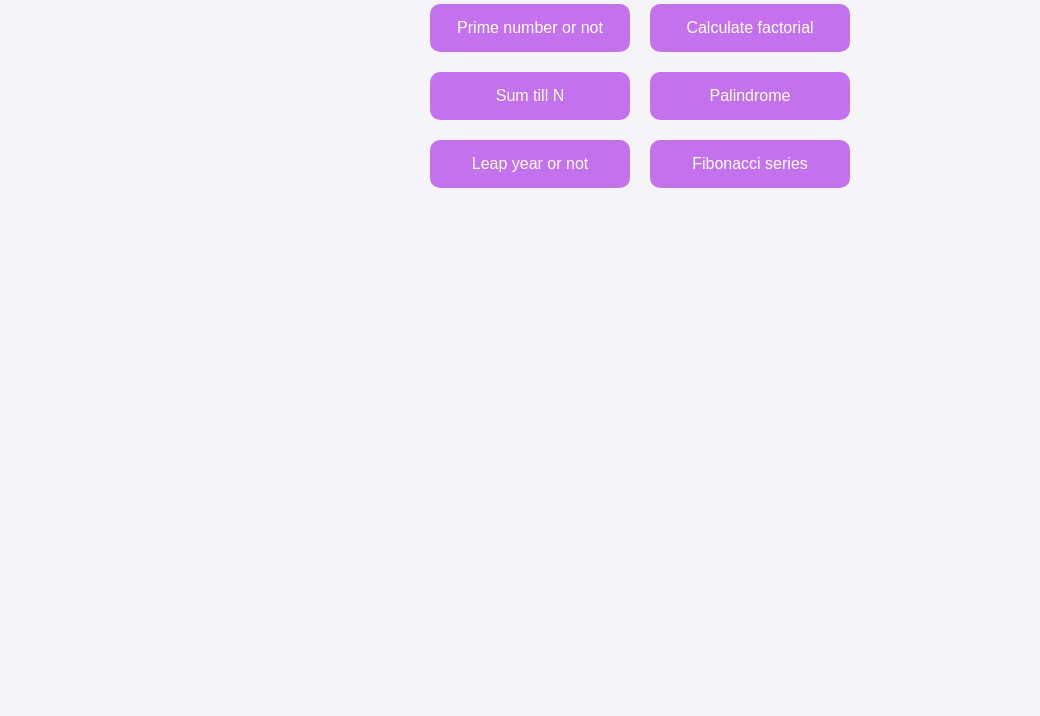
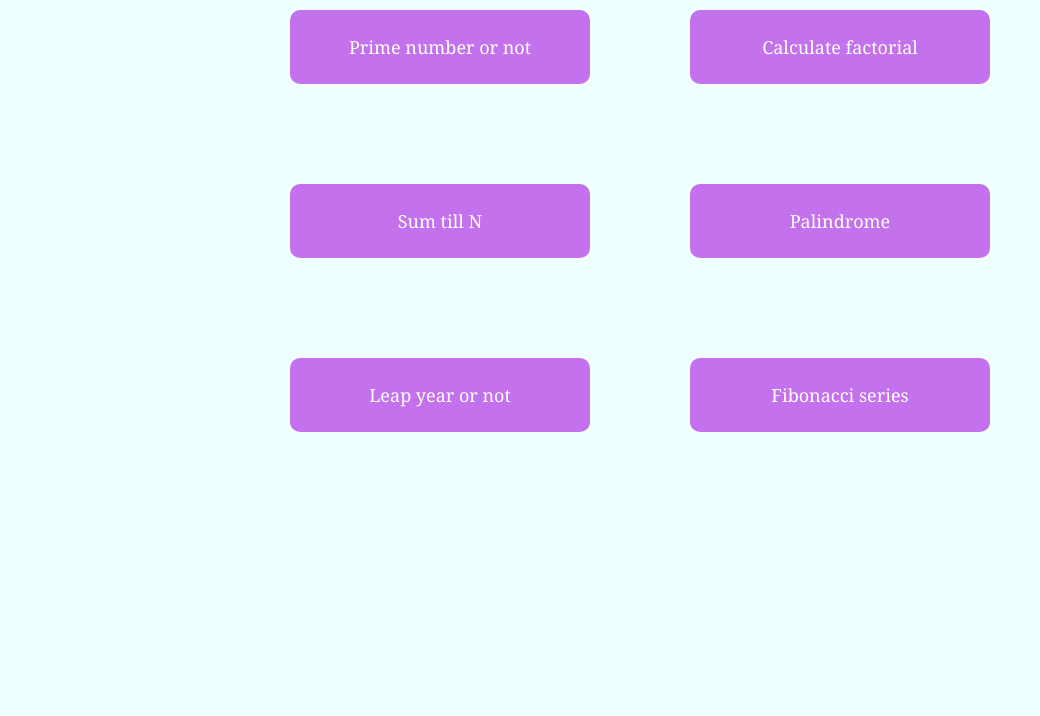
Before and after one commit to shreyarekere/Basic-Maths, a plain HTML site: page index.html in a window 1280 px wide. Shown: the part 84-800 px from the top of the page, without its empty margins (0-1040 px from the left). Drawn offline with Linux system fonts and the light colour scheme.

Commit message:
Update index.html

```diff
--- a/index.html
+++ b/index.html
@@ -3,36 +3,41 @@
 <head>
     <meta charset="UTF-8">
     <meta name="viewport" content="width=device-width, initial-scale=1.0">
-  <title>Basic Maths</title>
+    <title>MY_Version</title>
     <style>
      body {
-      font-family: Arial, sans-serif;
-      text-align: center;
-      background: #f4f4f9;
+        font-family: Georgia, 'Times New Roman', Times, serif;
+        background-color:azure;
+        text-align: justify;
      }
      h1 {
-      margin: 20px 0;
+        margin: 2% auto;
     }
+    /*creating a container to add the buttons where we have 2 buttons for each row within the container*/
     .container {
       display: grid;
-      grid-template-columns: repeat(2, 200px);
-      gap: 20px;
+      grid-template-columns: repeat(2, 300px);
+      gap: 100px;
       justify-content: center;
-      margin-top: 30px;
+      margin-top: 10px;
     }
+    /*setting the characteristics of the button*/
     button {
-      padding: 15px;
+      padding: 25px;
       background: #c471ed;
       border: none;
       color: white;
-      font-size: 16px;
+      font-family: Georgia, 'Times New Roman', Times, serif;
+      font-size: 18px;
       cursor: pointer;
       border-radius: 10px;
       transition: 0.3s;
     }
+    /*setting the button darker when clicked*/
     button:hover {
       background: #a44ee0;
     }
+    /*when you click the button how should it look*/
     .modal {
       display: none;
       position: fixed;
@@ -42,6 +47,7 @@
       justify-content: center;
       align-items: center;
     }
+    /*content in the modal how should it look*/
     .modal-content {
       background: white;
       padding: 20px;
@@ -64,10 +70,10 @@
       border-radius: 5px;
       cursor: pointer;
     }
+
     </style>
 </head>
 <body>
-
     <h1>📘 Basic Maths</h1>
 
   <div class="container">
@@ -138,7 +144,6 @@
       document.getElementById("result").innerText = result;
     }
 
-    // Functions
     function isPrime(n) {
       if (n < 2) return false;
       for (let i=2; i<=Math.sqrt(n); i++) {
@@ -146,7 +151,6 @@
       }
       return true;
     }
-
     function factorial(n) {
       if (n === 0 || n === 1) return 1;
       return n * factorial(n-1);
@@ -164,6 +168,7 @@
       }
       return series.slice(0,n);
     }
+
     </script>
 
 </body>
```
Lines whose indentation alone changed are shown as unchanged.
